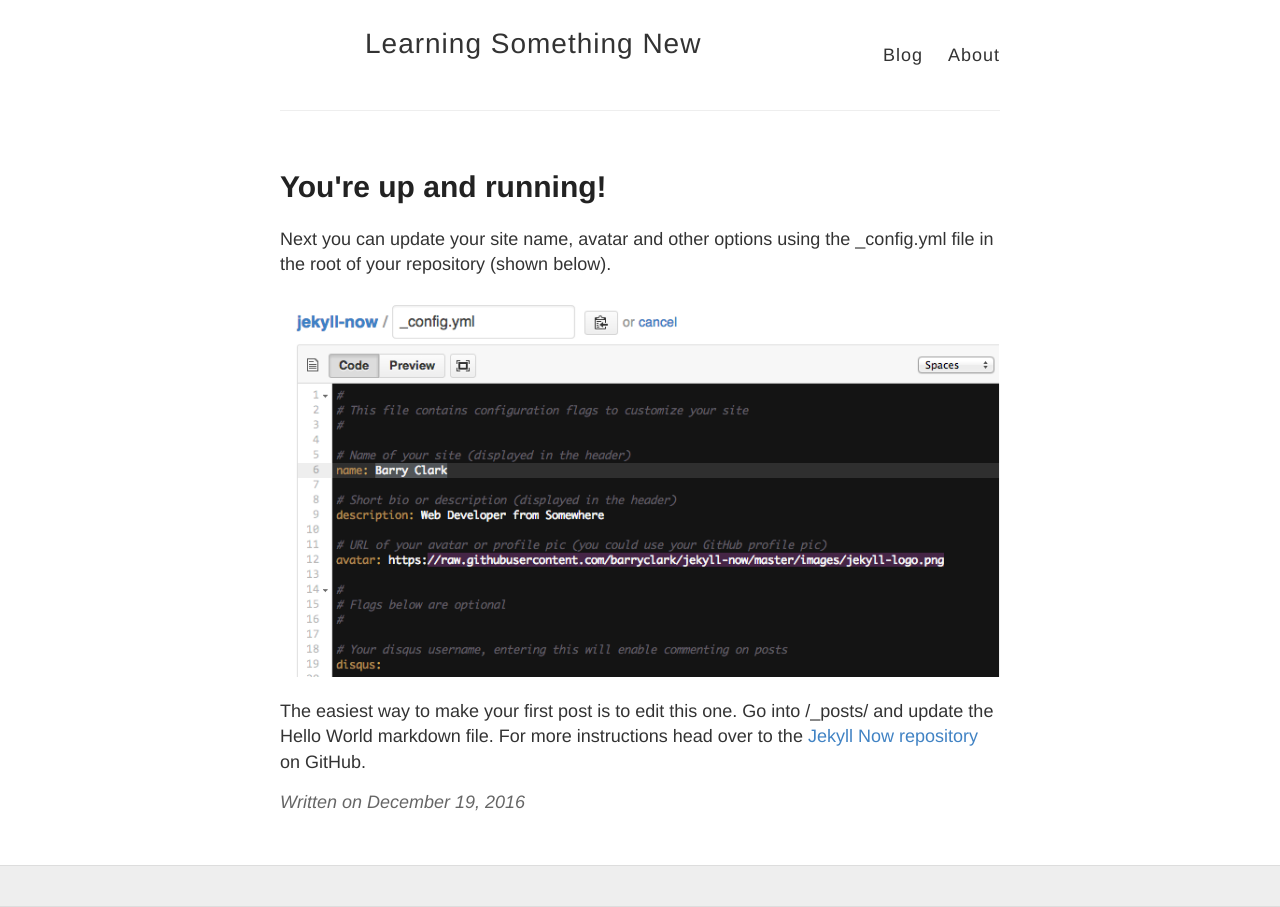
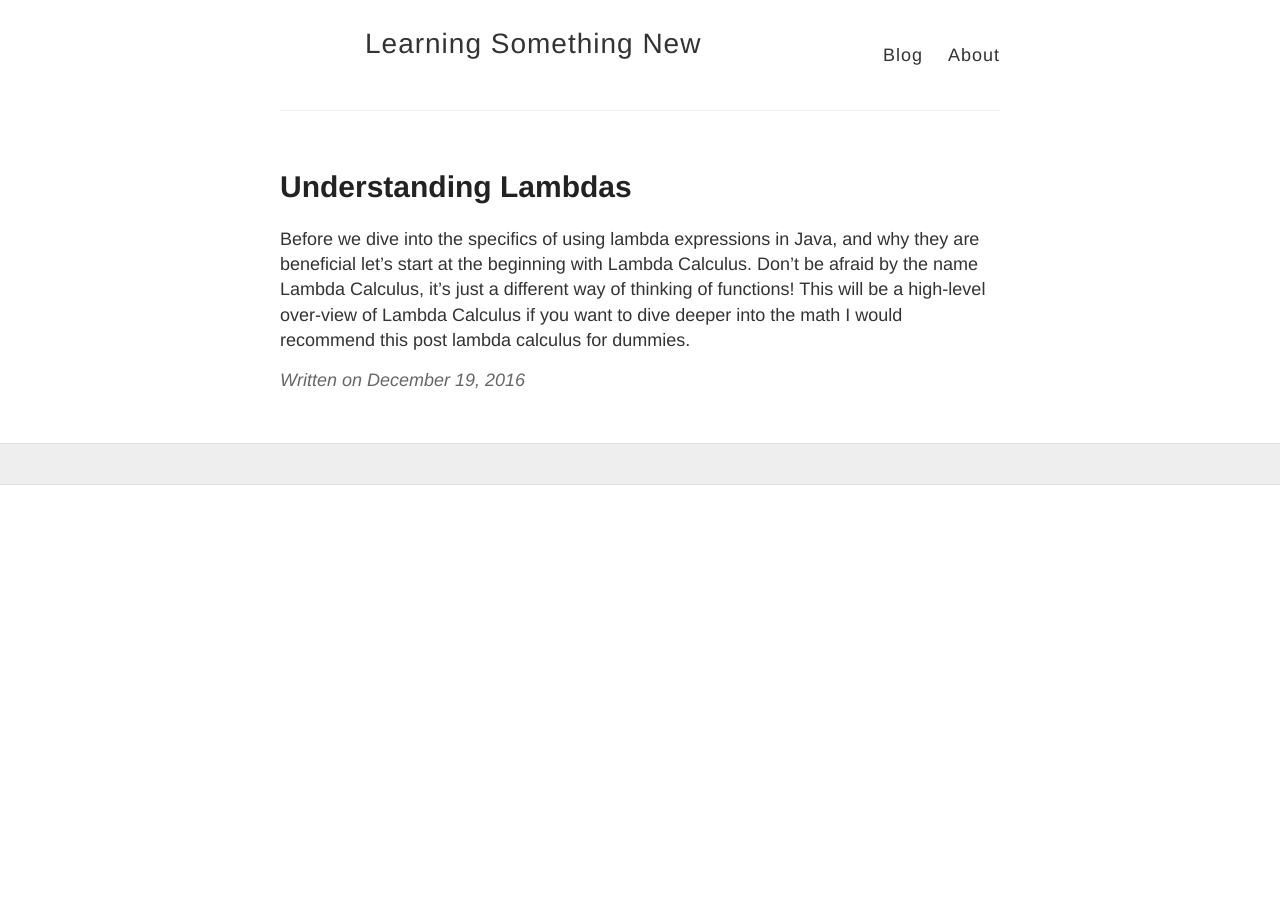
Before and after one commit to msaldivar/msaldivar.github.io, a Jekyll site: the page built from _posts/2016-12-19-learning-lambdas.md, in a window 1280 px wide. Built offline with Jekyll 4.4.1, drawn with Linux system fonts in a browser that asks for light colours.

Commit message:
update post

```diff
--- a/_posts/2016-12-19-learning-lambdas.md
+++ b/_posts/2016-12-19-learning-lambdas.md
@@ -1,10 +1,6 @@
 ---
 layout: post
-title: You're up and running!
+title: Understanding Lambdas
 ---
 
-Next you can update your site name, avatar and other options using the _config.yml file in the root of your repository (shown below).
-
-![_config.yml]({{ site.baseurl }}/images/config.png)
-
-The easiest way to make your first post is to edit this one. Go into /_posts/ and update the Hello World markdown file. For more instructions head over to the [Jekyll Now repository](https://github.com/barryclark/jekyll-now) on GitHub.
+Before we dive into the specifics of using lambda expressions in Java, and why they are beneficial let’s start at the beginning with Lambda Calculus. Don’t be afraid by the name Lambda Calculus, it’s just a different way of thinking of functions! This will be a high-level over-view of Lambda Calculus if you want to dive deeper into the math I would recommend this post lambda calculus for dummies.
```
